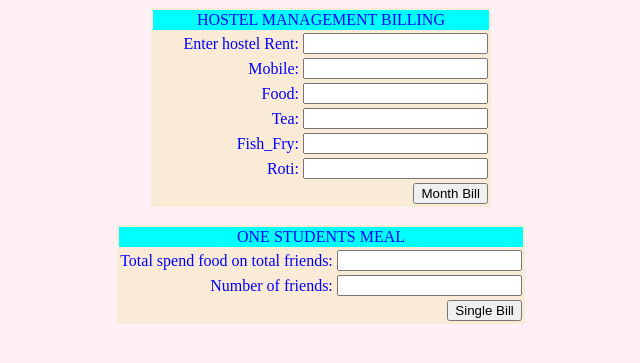
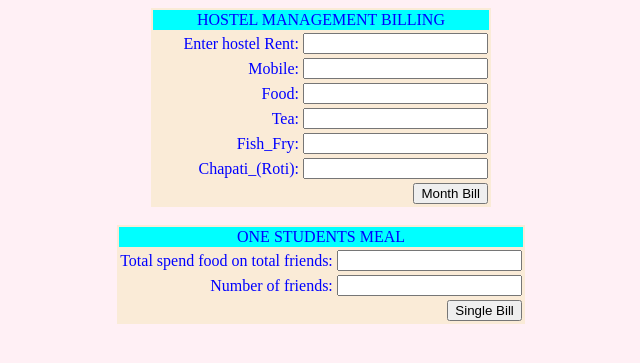
Before and after one commit to RahulSinghazm/Web_App, a Django app: page /billingapp/Getinput in a window 1280 px wide. Shown: the top 363 px of the page, without its empty margins (319-959 px from the left). Run offline with Django 3.2, Linux system fonts and the light colour scheme.

Commit message:
Update base.html

```diff
--- a/projectNew/templates/base.html
+++ b/projectNew/templates/base.html
@@ -16,7 +16,7 @@
         <tr><td align="right">Food:</td><td><input type="text" name="t3"></td></tr>
         <tr><td align="right"> Tea:</td><td><input type="text" name="t4"></td></tr>
         <tr><td align="right">Fish_Fry:</td><td><input type="text" name="t5"></td></tr>
-        <tr><td align="right">Roti:</td><td><input type="text" name="t6"></td></tr>
+        <tr><td align="right">Chapati_(Roti):</td><td><input type="text" name="t6"></td></tr>
         <tr align="right" ><td  colspan="2" style="color:white"><input type="submit" value="Month Bill"></td></tr>
     </table>
 </form>
```
